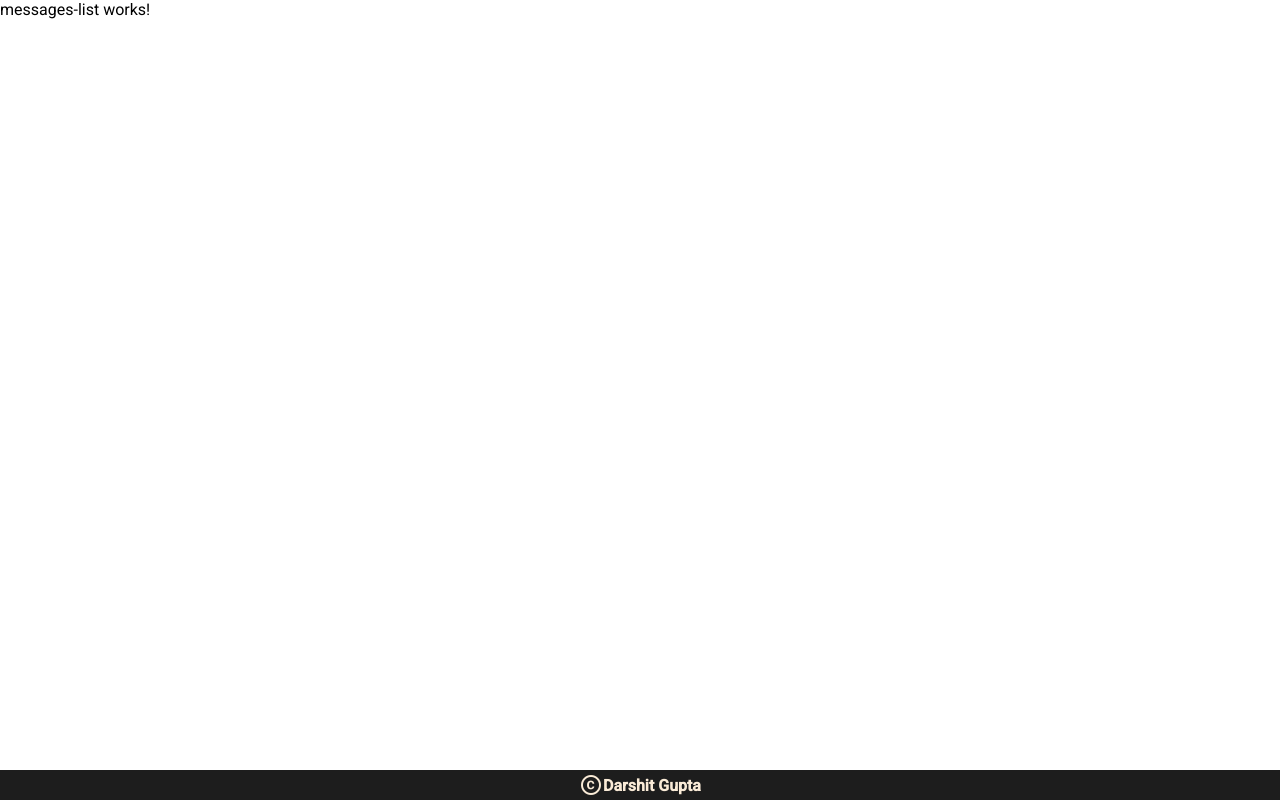
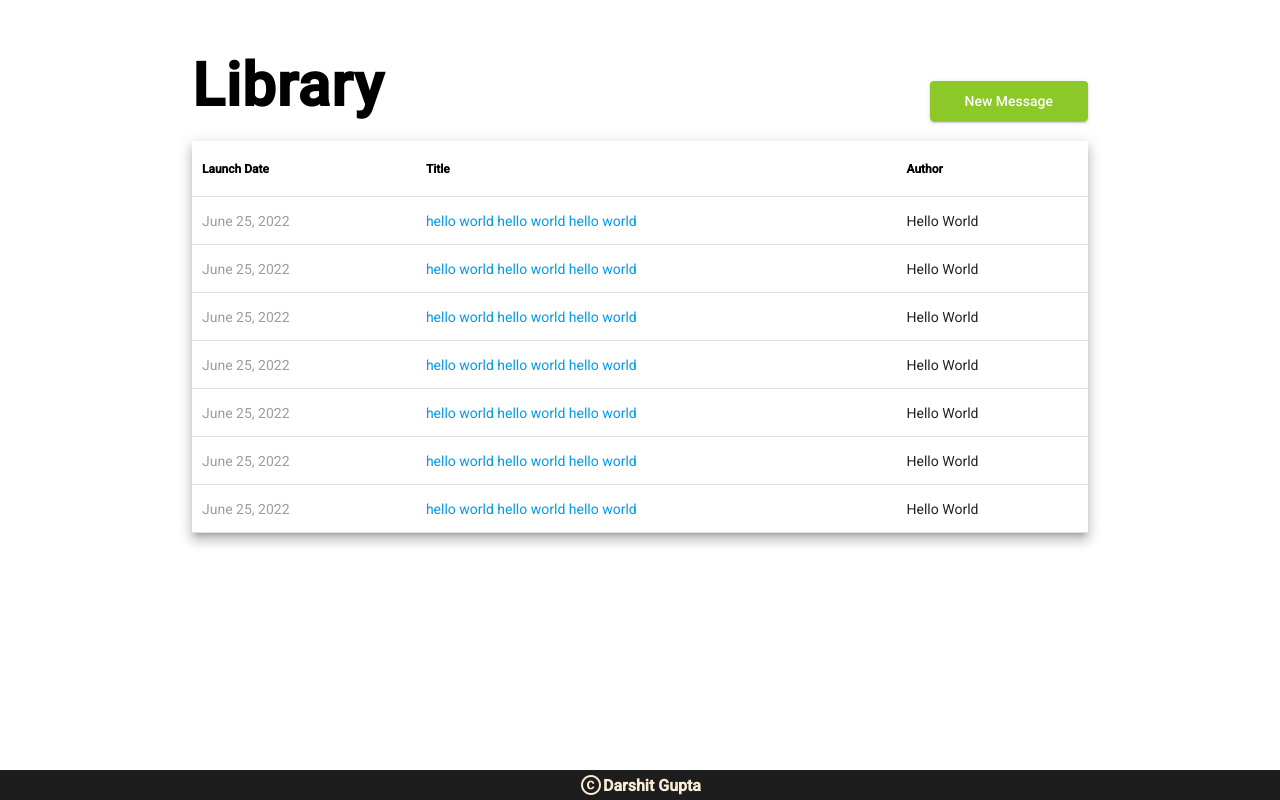
Before and after one commit to dgupta777/assessment-ct-info, an Angular app: page / in a window 1280 px wide. Built offline with nearby package versions, Linux system fonts and the light colour scheme.

Commit message:
feat: implement message-list

```diff
--- a/src/app/app.module.ts
+++ b/src/app/app.module.ts
@@ -7,6 +7,8 @@ import { FlexLayoutModule } from '@angular/flex-layout';
 
 // Material Modules
 import { MatIconModule } from '@angular/material/icon';
+import { MatButtonModule } from '@angular/material/button';
+import { MatTableModule } from '@angular/material/table';
 
 // Services
 
@@ -23,6 +25,8 @@ import { NewMessageComponent } from './new-message/new-message.component';
     BrowserAnimationsModule,
     FlexLayoutModule,
     MatIconModule,
+    MatButtonModule,
+    MatTableModule,
   ],
   providers: [],
   bootstrap: [AppComponent],
--- a/src/app/messages-list/messages-list.component.html
+++ b/src/app/messages-list/messages-list.component.html
@@ -1 +1,34 @@
-<p>messages-list works!</p>
+<div class="container" fxLayoutAlign="center center">
+  <div class="container-fluid" fxLayout="column" fxLayoutAlign="center center">
+    <div class="header" fxLayout="row wrap" fxLayoutAlign="space-between end">
+      <p class="heading">Library</p>
+      <button mat-raised-button routerLink="/new-message">New Message</button>
+    </div>
+
+    <table mat-table [dataSource]="dataSource" class="mat-elevation-z8">
+      <ng-container matColumnDef="launchDate">
+        <th mat-header-cell *matHeaderCellDef>Launch Date</th>
+        <td class="date" mat-cell *matCellDef="let element">
+          {{ element.launchDate | date: "longDate" }}
+        </td>
+      </ng-container>
+
+      <ng-container matColumnDef="title">
+        <th mat-header-cell *matHeaderCellDef>Title</th>
+        <td class="title" mat-cell *matCellDef="let element">
+          {{ element.title }}
+        </td>
+      </ng-container>
+
+      <ng-container matColumnDef="author">
+        <th mat-header-cell *matHeaderCellDef>Author</th>
+        <td class="author" mat-cell *matCellDef="let element">
+          {{ element.author }}
+        </td>
+      </ng-container>
+
+      <tr mat-header-row *matHeaderRowDef="displayedColumns"></tr>
+      <tr mat-row *matRowDef="let row; columns: displayedColumns"></tr>
+    </table>
+  </div>
+</div>
--- a/src/app/messages-list/messages-list.component.scss
+++ b/src/app/messages-list/messages-list.component.scss
@@ -0,0 +1,59 @@
+.container {
+  width: 100%;
+}
+
+.container-fluid {
+  margin-top: 30px;
+  width: 70%;
+}
+
+.header {
+  width: 100%;
+  margin: 20px 0;
+
+  .heading {
+    font-size: 60px;
+    font-weight: 600;
+    letter-spacing: 1px;
+  }
+
+  button {
+    background-color: #8cc928;
+    color: white;
+    padding: 0 35px;
+    height: 40px;
+  }
+}
+
+table {
+  width: 100%;
+  overflow-x: scroll;
+
+  .mat-cell,
+  .mat-header-cell {
+    padding: 0px 10px;
+  }
+
+  th {
+    color: black;
+    font-weight: 600;
+  }
+
+  ng-container {
+    margin: 0 30px !important;
+  }
+
+  .date {
+    color: #979fa0;
+  }
+
+  .title {
+    color: #009be9;
+  }
+}
+
+@media only screen and (max-width: 600px) {
+  .container-fluid {
+    width: 90%;
+  }
+}
--- a/src/app/messages-list/messages-list.component.ts
+++ b/src/app/messages-list/messages-list.component.ts
@@ -3,13 +3,51 @@ import { Component, OnInit } from '@angular/core';
 @Component({
   selector: 'app-messages-list',
   templateUrl: './messages-list.component.html',
-  styleUrls: ['./messages-list.component.scss']
+  styleUrls: ['./messages-list.component.scss'],
 })
 export class MessagesListComponent implements OnInit {
+  messagesList = [
+    {
+      launchDate: new Date(),
+      title: 'hello world hello world hello world ',
+      author: 'Hello World',
+    },
+    {
+      launchDate: new Date(),
+      title: 'hello world hello world hello world ',
+      author: 'Hello World',
+    },
+    {
+      launchDate: new Date(),
+      title: 'hello world hello world hello world ',
+      author: 'Hello World',
+    },
+    {
+      launchDate: new Date(),
+      title: 'hello world hello world hello world ',
+      author: 'Hello World',
+    },
+    {
+      launchDate: new Date(),
+      title: 'hello world hello world hello world ',
+      author: 'Hello World',
+    },
+    {
+      launchDate: new Date(),
+      title: 'hello world hello world hello world ',
+      author: 'Hello World',
+    },
+    {
+      launchDate: new Date(),
+      title: 'hello world hello world hello world ',
+      author: 'Hello World',
+    },
+  ];
 
-  constructor() { }
+  displayedColumns: string[] = ['launchDate', 'title', 'author'];
+  dataSource = this.messagesList;
 
-  ngOnInit(): void {
-  }
+  constructor() {}
 
+  ngOnInit(): void {}
 }
```
